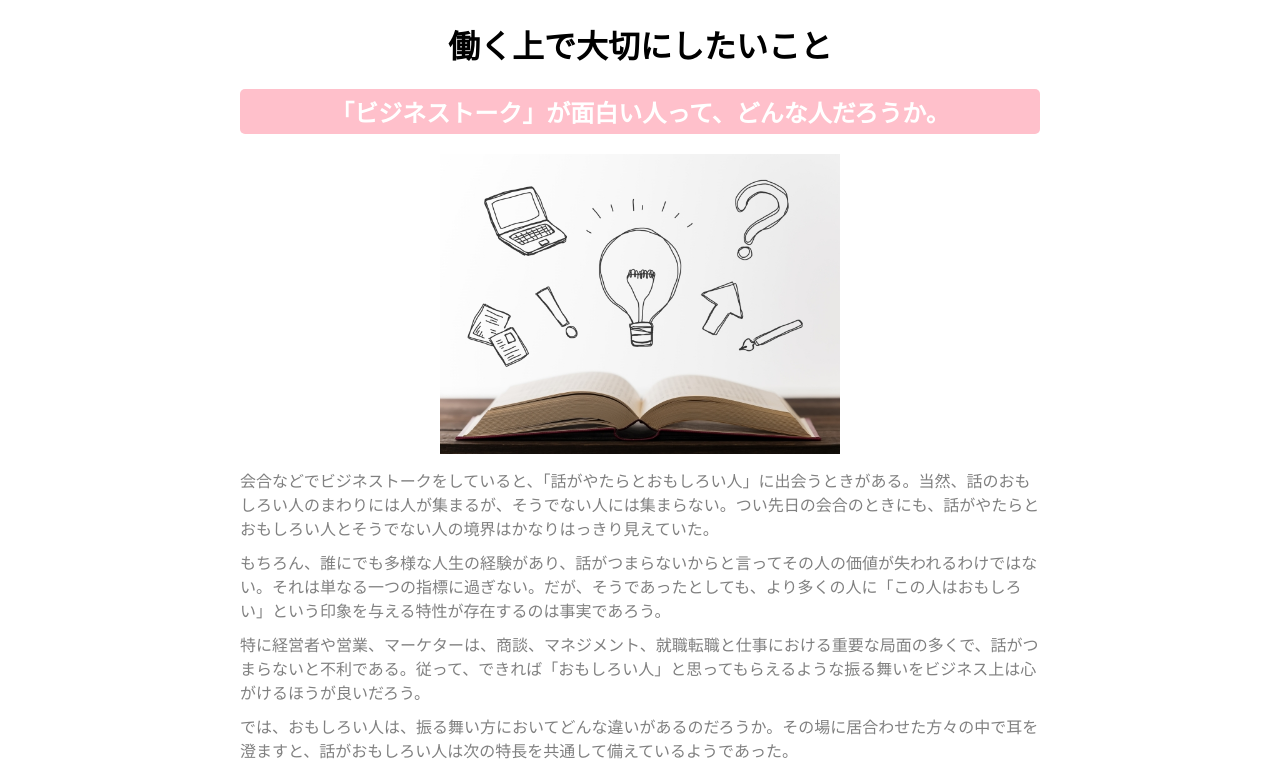
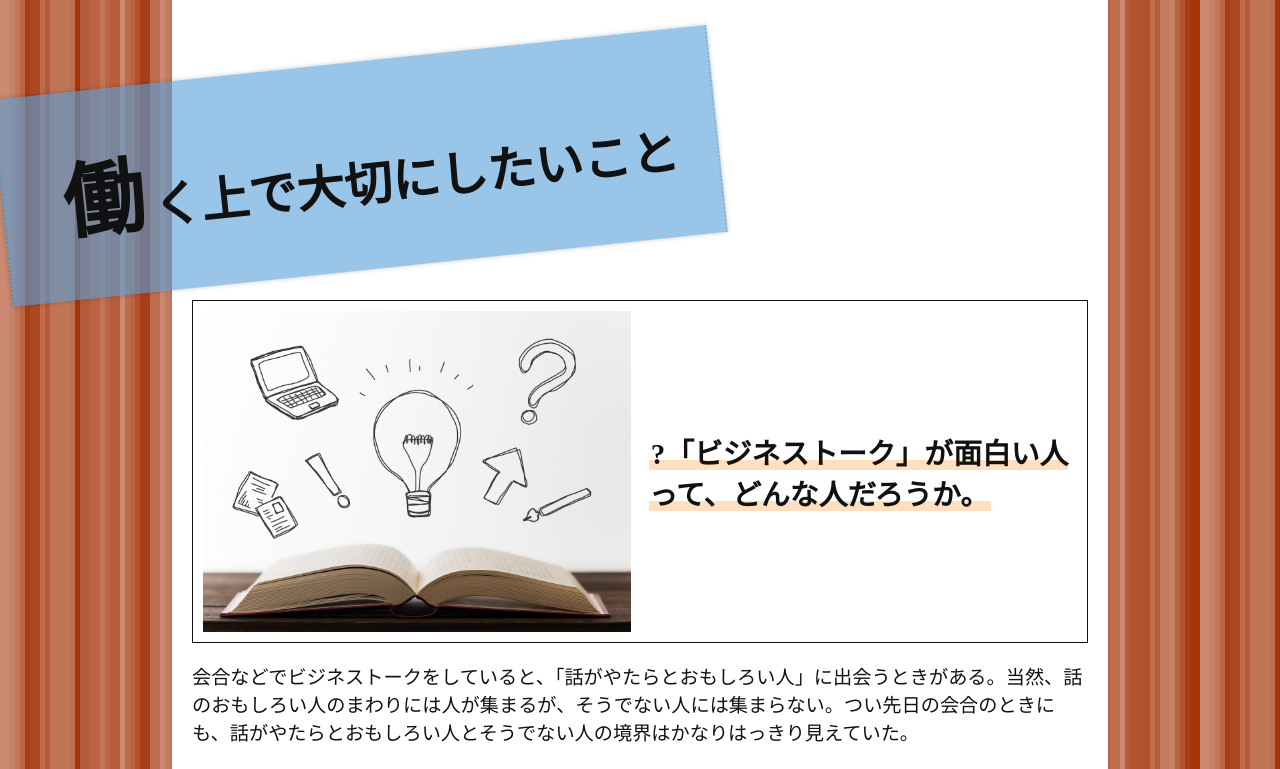
Before and after one commit to frontendcreatelabo/laststyle, a plain HTML site: page index.html in a window 1280 px wide. Shown: the top 769 px of the page. Drawn offline with Linux system fonts and the light colour scheme; a web font is replaced by a local one.

Commit message:
上部CSSあてこみ

```diff
--- a/index.html
+++ b/index.html
@@ -3,16 +3,26 @@
 <head>
 <meta charset="utf-8">
 <title>CSS（シーエスエス）を知る｜ラーニング.Style</title>
-<link rel="stylesheet" href="./style.css">
+<link rel="stylesheet" href="./css/style.css">
+<link href="https://fonts.googleapis.com/earlyaccess/hannari.css" rel="stylesheet" />
 </head>
 
 <body>
+	<section class="contents">
+		<div class="contentshead">
+			<h1 class="contentshead--ttl">働く上で大切にしたいこと</h1>
+		</div>
 
-	<h1>働く上で大切にしたいこと</h1>
+		<div class="contentsbody">
+			<div class="imgpanel">
+				<div class="imgpanel--item">
+					<h2 class="imgpanel--sec">「ビジネストーク」が面白い人って、どんな人だろうか。</h2>
+				</div>
+				<div class="imgpanel--item">
+					<img src="./images/img_001.jpg" class="imgpanel--img">
+				</div>
+			</div>
 
-	<h2>「ビジネストーク」が面白い人って、どんな人だろうか。</h2>
-
-	<img src="./images/img_001.jpg">
 
 			<p>会合などでビジネストークをしていると、「話がやたらとおもしろい人」に出会うときがある。当然、話のおもしろい人のまわりには人が集まるが、そうでない人には集まらない。つい先日の会合のときにも、話がやたらとおもしろい人とそうでない人の境界はかなりはっきり見えていた。</p>
 
@@ -41,6 +51,9 @@
 			<p>実際、コミュニケーションの本質は「相手の聞きたいことを話し、相手の話したいことを話してもらうこと」に過ぎない。「話がおもしろい人か」は、その事実を知っているかどうかで決まる。</p>
 
 			<p>DODA『<cite><a href="https://mirai.doda.jp/theme/essence/business-talk/">“未来を変える”プロジェクト</a></cite>』より</p>
+		</div><!-- /contentsbody -->
+	</section>
+
 
 </body>
 
--- /dev/null
+++ b/sass/style.scss
@@ -0,0 +1,100 @@
+//フレックスコンテナの実装
+@mixin flexContainer {
+	display: flex;
+	display: -ms-flexbox; /* IE10 */
+	display: -webkit-box; /* Android4.3以下、Safari3.1〜6.0 */
+	display: -webkit-flex; /* Safari6.1以降 */
+}
+
+//フレックスアイテムの中央寄せ
+@mixin flexCenter{
+	justify-content: center;
+	align-items: center;
+}
+
+body {
+	margin: 0;
+	padding: 0;
+	font-size: 1.2em;
+	color: #111;
+}
+
+h2 {
+	-webkit-margin-after: 0;
+	-webkit-margin-before: 0;
+}
+
+.contents {
+	position: relative;
+	background-color: #a43409;
+	background-image: linear-gradient(90deg, rgba(255,255,255,.05) 50%, transparent 50%), linear-gradient(90deg, rgba(255,255,255,.1) 50%, transparent 50%), linear-gradient(90deg, rgba(255,255,255,.15) 50%, transparent 50%), linear-gradient(90deg, rgba(255,255,255,.2) 50%, transparent 50%);
+	background-size: 20px, 30px, 40px, 50px;
+}
+
+.contentshead {
+	position: absolute;
+	top: 3.25em;
+	background-color: rgba(86, 158, 217,.6);
+	border-left:2px dotted rgba(0,0,0,.1);
+	border-right:2px dotted rgba(0,0,0,.1);
+	box-shadow:0 0 5px rgba(0,0,0,0.2);
+	padding: 0.25em 2em;
+	transform: rotate(-6deg);
+	&--ttl {
+		padding-left: 20px;
+		text-align: center;
+		font-size: 2.5em;
+	 	&:first-letter {
+	 		margin-right: .1em;
+	 		font-size: 1.7em;
+	 	}
+	}
+}
+
+
+.contentsbody {
+	margin: 0 auto;
+	padding-top: 300px;
+	padding: {
+		left: 20px;
+		right: 20px;
+	}
+	width: 70vw;
+	background-color: #fff;
+}
+
+.imgpanel {
+	padding: 10px;
+	@include flexContainer;
+	flex-direction: row-reverse;
+	-webkit-box-align: center;
+	-ms-flex-align: center;
+	-webkit-align-items: center;
+	align-items: center;
+	justify-content: space-between;
+	border: solid 1px;
+	&--item{
+		width: 49%;
+		&:nth-of-type(2) {
+			@include flexContainer;
+			flex-direction: row-reverse;
+			-webkit-box-align: center;
+			-ms-flex-align: center;
+			-webkit-align-items: center;
+			align-items: center;
+		}
+
+	}
+	&--sec {
+		display: inline;
+		background: linear-gradient(transparent 70%, #ffdfbd 0%);
+	  	padding: 0 2px 0;
+		&:before {
+			content:"?";
+		}
+	}
+	&--img {
+		width: 100%;
+		height: auto;
+	}
+}
```
Also changed, not shown: css/style.css (added), css/style_old.css (renamed from style.css). Lines whose indentation alone changed are shown as unchanged.
